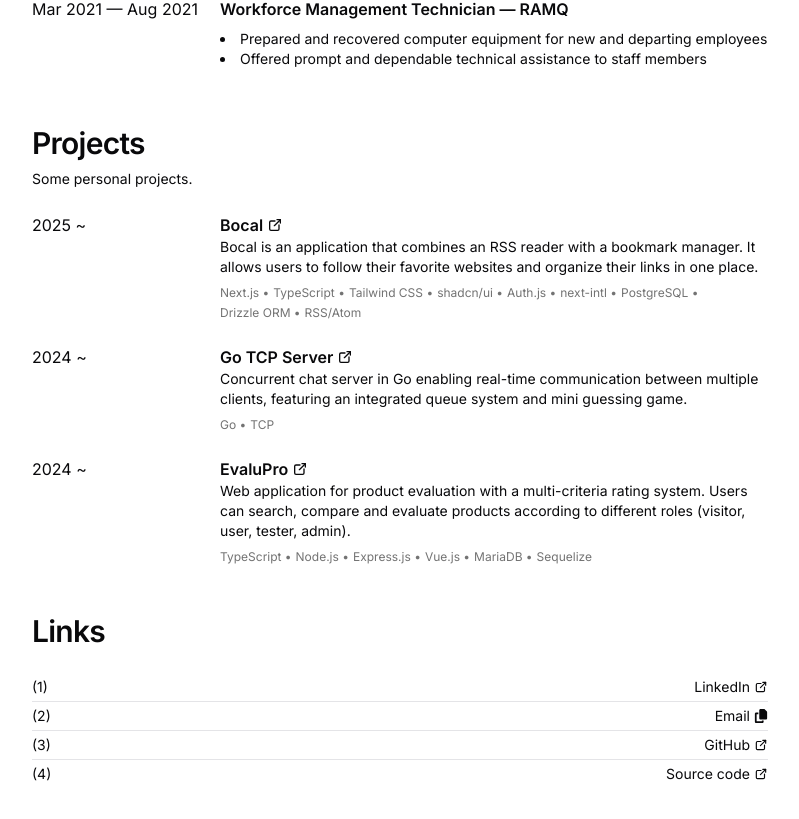
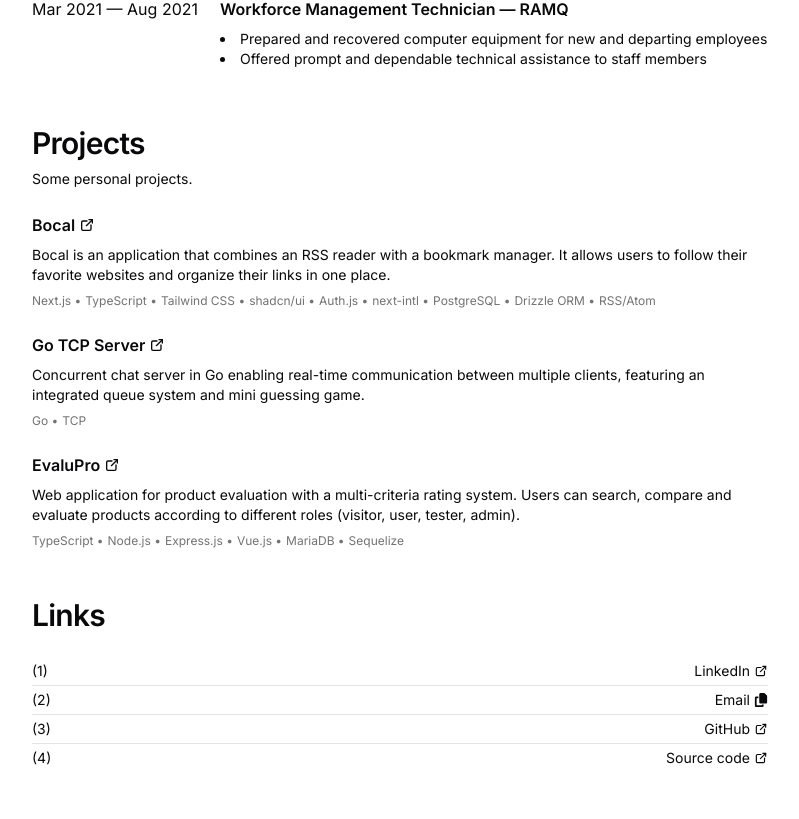
Before and after one commit to mtlaso/portfolio, a Next.js app: page /en in a window 1280 px wide. Shown: the part 995-1814 px from the top of the page, without its empty margins (240-1039 px from the left). Built offline with nearby package versions, Linux system fonts and the light colour scheme.

Commit message:
refactor: section 'projets'

```diff
--- a/src/app/[locale]/ui/index/hero-section/hero-section.tsx
+++ b/src/app/[locale]/ui/index/hero-section/hero-section.tsx
@@ -11,9 +11,7 @@ export const HeroSection = () => {
 	const t = useTranslations("HomePage.Hero");
 
 	return (
-		<section
-			className={`${SPACING.TITLES_SPACING} ${SPACING.SECTIONS_SPACING}`}
-		>
+		<section className={`${SPACING.SMALL} ${SPACING.SECTIONS_SPACING}`}>
 			<div>
 				<p className="text-4xl font-semibold">Danny D. 👋</p>
 			</div>
--- a/src/app/[locale]/ui/index/links-section/links-section.tsx
+++ b/src/app/[locale]/ui/index/links-section/links-section.tsx
@@ -9,10 +9,8 @@ import { TbExternalLink } from "react-icons/tb";
 export const LinksSection = () => {
 	const t = useTranslations("Common");
 	return (
-		<section
-			className={`${SPACING.SECTIONS_SPACING} ${SPACING.INSIDE_SECTIONS_SPACING}`}
-		>
-			<div className={`${SPACING.TITLES_SPACING} `}>
+		<section className={`${SPACING.SECTIONS_SPACING} ${SPACING.LARGE}`}>
+			<div className={`${SPACING.SMALL} `}>
 				<h2 className="font-semibold tracking-tight text-3xl">{t("links")}</h2>
 			</div>
 
--- a/src/app/[locale]/ui/index/work-section.tsx
+++ b/src/app/[locale]/ui/index/work-section.tsx
@@ -28,168 +28,11 @@ export const WorkSection = (): React.JSX.Element => {
 	);
 };
 
-const PersonalProjectsWrapper = (): React.JSX.Element => {
-	const t = useTranslations("HomePage.Projects");
-	return (
-		<section
-			className={`${SPACING.SECTIONS_SPACING} ${SPACING.INSIDE_SECTIONS_SPACING}`}
-		>
-			<div className={`${SPACING.TITLES_SPACING}`}>
-				<h2 className="font-semibold tracking-tight text-3xl">{t("title")}</h2>
-				<p className="dark:text-neutral-300 text-sm">{t("subtitle")}</p>
-			</div>
-
-			<ul className={`${SPACING.INSIDE_SECTIONS_SPACING}`}>
-				{projects.map((item) => (
-					<ProjectCard project={item} key={item.translationKey} />
-				))}
-			</ul>
-		</section>
-	);
-};
-
-const ProjectCard = ({ project }: { project: Project }): React.JSX.Element => {
-	const t = useTranslations("HomePage.Projects");
-
-	const format = useFormatter();
-	const projectDate = format.dateTime(new Date(project.date), {
-		...INTL_DATE_FORMAT_OPTS,
-		month: undefined,
-	});
-
-	const itemsTKey = `items.${project.translationKey}`;
-
-	return (
-		<li className="grid grid-cols-1 sm:grid-cols-4 text-sm gap-2 sm:gap-4">
-			<div className="col-span-1">
-				<p className="text-base dark:text-neutral-500">{projectDate} ~</p>
-			</div>
-
-			<div className="col-span-3 grid gap-2">
-				<div className={`${SPACING.TITLES_SPACING}`}>
-					<Link
-						href={project.link.toString()}
-						target="blank"
-						rel="noopener noreferrer"
-					>
-						<p
-							className="text-base dark:text-neutral-100 font-semibold
-							flex gap-1 items-center
-              hover:text-purple-700 dark:hover:text-purple-700 transition-colors duration-200"
-						>
-							{t(`${itemsTKey}.title`)}
-							{/* <span className="text-purple-700">&nbsp;↗</span> */}
-							<TbExternalLink />
-						</p>
-					</Link>
-					<p className="text-sm dark:text-neutral-300">
-						{t(`${itemsTKey}.description`)}
-					</p>
-				</div>
-
-				<ul className="flex flex-wrap gap-1">
-					{project.technologies.map(
-						(item: string, index: number, arr: string[]) => (
-							<li
-								className="text-xs text-neutral-500
-                  hover:text-purple-700 transition-colors duration-200"
-								key={item}
-							>
-								{item}
-								{index < arr.length - 1 && <span>&nbsp;•</span>}
-							</li>
-						),
-					)}
-				</ul>
-			</div>
-		</li>
-	);
-};
-
-const WorkExperienceWrapper = (): React.JSX.Element => {
-	const t = useTranslations("HomePage.Work");
-
-	return (
-		<section
-			className={`${SPACING.SECTIONS_SPACING} ${SPACING.INSIDE_SECTIONS_SPACING}`}
-		>
-			<div className={`${SPACING.TITLES_SPACING}`}>
-				<h2 className="font-semibold tracking-tight text-3xl">{t("title")}</h2>
-			</div>
-
-			<ul className={`${SPACING.INSIDE_SECTIONS_SPACING}`}>
-				{workExperience.map((item) => (
-					<WorkCard work={item} key={item.start} />
-				))}
-			</ul>
-		</section>
-	);
-};
-
-const WorkCard = ({ work }: { work: Work }): React.JSX.Element => {
-	const t = useTranslations("HomePage.Work");
-	const commonT = useTranslations("Common");
-
-	const format = useFormatter();
-	const startDate = format.dateTime(
-		new Date(work.start),
-		INTL_DATE_FORMAT_OPTS,
-	);
-	const endDate = work.finish
-		? format.dateTime(new Date(work.finish), INTL_DATE_FORMAT_OPTS)
-		: commonT("present");
-
-	const itemsTKey = `items.${work.translationKey}`;
-
-	return (
-		<li className="grid grid-cols-1 sm:grid-cols-4 text-sm gap-2 sm:gap-4">
-			<div className="col-span-1">
-				<p className="capitalize text-base dark:text-neutral-500">
-					{startDate} — {endDate}
-				</p>
-			</div>
-
-			<div className="col-span-3 grid gap-2">
-				<div className={`${SPACING.TITLES_SPACING}`}>
-					<p className="text-base dark:text-neutral-100 font-semibold">
-						{t(`${itemsTKey}.title`)} — {work.company}
-					</p>
-
-					<ul className="list-disc list-inside">
-						{t.raw(`${itemsTKey}.achievements`)?.map((item: string) => (
-							<li className="text-sm dark:text-neutral-300" key={item}>
-								{item}
-							</li>
-						))}
-					</ul>
-				</div>
-
-				<ul className="flex flex-wrap gap-1">
-					{work.technologies?.map(
-						(item: string, index: number, arr: string[]) => (
-							<li
-								className="text-xs text-neutral-500
-                hover:text-purple-700 transition-colors duration-200"
-								key={item}
-							>
-								{item}
-								{index < arr.length - 1 && <span>&nbsp;•</span>}
-							</li>
-						),
-					)}
-				</ul>
-			</div>
-		</li>
-	);
-};
-
 const TechStackWrapper = (): React.JSX.Element => {
 	const t = useTranslations("HomePage.TechStack");
 	return (
-		<section
-			className={`${SPACING.SECTIONS_SPACING} ${SPACING.INSIDE_SECTIONS_SPACING}`}
-		>
-			<div className={`${SPACING.TITLES_SPACING} `}>
+		<section className={`${SPACING.SECTIONS_SPACING} ${SPACING.LARGE}`}>
+			<div className={`${SPACING.SMALL} `}>
 				<h2 className="font-semibold tracking-tight text-3xl">{t("title")}</h2>
 				<p className="dark:text-neutral-300 text-sm">{t("subtitle")}</p>
 			</div>
@@ -225,3 +68,145 @@ const StackCard = ({
 		</li>
 	);
 };
+
+const WorkExperienceWrapper = (): React.JSX.Element => {
+	const t = useTranslations("HomePage.Work");
+
+	return (
+		<section className={`${SPACING.SECTIONS_SPACING} ${SPACING.LARGE}`}>
+			<div className={`${SPACING.SMALL}`}>
+				<h2 className="font-semibold tracking-tight text-3xl">{t("title")}</h2>
+			</div>
+
+			<ul className={`${SPACING.LARGE}`}>
+				{workExperience.map((item) => (
+					<WorkCard work={item} key={item.start} />
+				))}
+			</ul>
+		</section>
+	);
+};
+
+const WorkCard = ({ work }: { work: Work }): React.JSX.Element => {
+	const t = useTranslations("HomePage.Work");
+	const commonT = useTranslations("Common");
+
+	const format = useFormatter();
+	const startDate = format.dateTime(
+		new Date(work.start),
+		INTL_DATE_FORMAT_OPTS,
+	);
+	const endDate = work.finish
+		? format.dateTime(new Date(work.finish), INTL_DATE_FORMAT_OPTS)
+		: commonT("present");
+
+	const itemsTKey = `items.${work.translationKey}`;
+
+	return (
+		<li className="grid grid-cols-1 sm:grid-cols-4 text-sm gap-2 sm:gap-4">
+			<div className="col-span-1">
+				<p className="capitalize text-base dark:text-neutral-500">
+					{startDate} — {endDate}
+				</p>
+			</div>
+
+			<div className={`col-span-3 ${SPACING.SMALL}`}>
+				<div>
+					<p className="text-base dark:text-neutral-100 font-semibold">
+						{t(`${itemsTKey}.title`)} — {work.company}
+					</p>
+				</div>
+
+				<div className={SPACING.SMALL}>
+					<ul className="list-disc list-inside">
+						{t.raw(`${itemsTKey}.achievements`)?.map((item: string) => (
+							<li className="text-sm dark:text-neutral-300" key={item}>
+								{item}
+							</li>
+						))}
+					</ul>
+
+					<ul className="flex flex-wrap gap-1">
+						{work.technologies?.map(
+							(item: string, index: number, arr: string[]) => (
+								<li
+									className="text-xs text-neutral-500
+                hover:text-purple-700 transition-colors duration-200"
+									key={item}
+								>
+									{item}
+									{index < arr.length - 1 && <span>&nbsp;•</span>}
+								</li>
+							),
+						)}
+					</ul>
+				</div>
+			</div>
+		</li>
+	);
+};
+
+const PersonalProjectsWrapper = (): React.JSX.Element => {
+	const t = useTranslations("HomePage.Projects");
+	return (
+		<section className={`${SPACING.SECTIONS_SPACING} ${SPACING.LARGE}`}>
+			<div className={`${SPACING.SMALL}`}>
+				<h2 className="font-semibold tracking-tight text-3xl">{t("title")}</h2>
+				<p className="dark:text-neutral-300 text-sm">{t("subtitle")}</p>
+			</div>
+
+			<ul className={`${SPACING.LARGE}`}>
+				{projects.map((item) => (
+					<ProjectCard project={item} key={item.translationKey} />
+				))}
+			</ul>
+		</section>
+	);
+};
+
+const ProjectCard = ({ project }: { project: Project }): React.JSX.Element => {
+	const t = useTranslations("HomePage.Projects");
+
+	const itemsTKey = `items.${project.translationKey}`;
+
+	return (
+		<li>
+			<div className={SPACING.SMALL}>
+				<div>
+					<Link
+						href={project.link.toString()}
+						target="blank"
+						rel="noopener noreferrer"
+						className="text-base dark:text-neutral-100 font-semibold
+						flex gap-1 items-center
+              hover:text-purple-700 dark:hover:text-purple-700 transition-colors duration-200"
+					>
+						{t(`${itemsTKey}.title`)}
+						<TbExternalLink />
+					</Link>
+				</div>
+
+				<div className={SPACING.SMALL}>
+					<p className="text-sm dark:text-neutral-300">
+						{t(`${itemsTKey}.description`)}
+					</p>
+
+					<ul className="flex flex-wrap gap-1">
+						{project.technologies.map(
+							(item: string, index: number, arr: string[]) => (
+								<li
+									className="text-xs text-neutral-500
+                hover:text-purple-700 transition-colors duration-200"
+									key={item}
+								>
+									{item}
+									{index < arr.length - 1 && <span>&nbsp;•</span>}
+								</li>
+							),
+						)}
+					</ul>
+				</div>
+			</div>
+		</li>
+	);
+};
--- a/src/app/[locale]/ui/spacing.ts
+++ b/src/app/[locale]/ui/spacing.ts
@@ -1,5 +1,5 @@
 export const SPACING = {
 	SECTIONS_SPACING: "mb-12",
-	INSIDE_SECTIONS_SPACING: "space-y-6",
-	TITLES_SPACING: "space-y-2",
+	LARGE: "space-y-6",
+	SMALL: "space-y-2",
 } as const;
```
